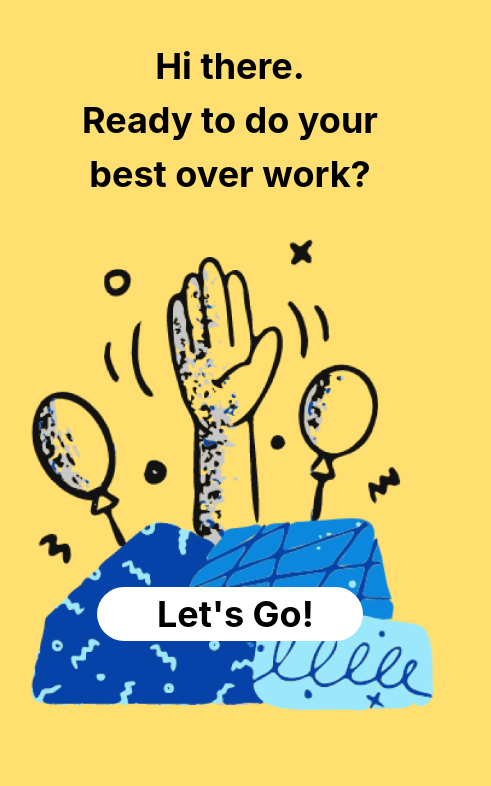
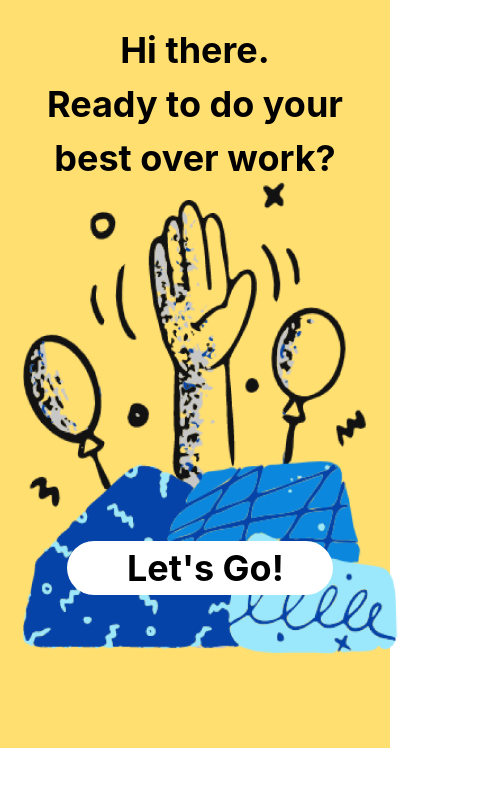
Before and after one commit to Alazar-dev/front-end-challenge, a React (Create React App) app: page / in a window 390 px wide. Shown: the top 786 px of the page, 491 px wide, since content can reach past the window. Built offline with nearby package versions, Linux system fonts and the light colour scheme.

Commit message:
finished styling and responsiveness

```diff
--- a/src/components/welcome/index.js
+++ b/src/components/welcome/index.js
@@ -4,19 +4,19 @@ import "./welcome.css";
 
 export default function WelcomeComponent() {
   return (
-    <div className="root flex justify-center">
-      <div className="main flex flex-col align-center justify-around">
-        <p className="greeting text-center">
+    <div className="root-welcome flex justify-center">
+      <div className="main-welcome flex flex-col align-center justify-around">
+        <p className="greeting-welcome text-center">
           Hi there. <br /> Ready to do your best over work?
         </p>
         <div className="flex justify-center">
-          <Link to="/auth" className="btn">
-            <p className="btnText">Let's Go!</p>
+          <Link to="/auth" className="btn-welcome">
+            <p className="btnText-welcome">Let's Go!</p>
           </Link>
         </div>
       </div>
       <div>
-        <img className="hiImg" src={HiImage} alt="img" />
+        <img className="hiImg-welcome" src={HiImage} alt="img" />
       </div>
     </div>
   );
--- a/src/components/welcome/welcome.css
+++ b/src/components/welcome/welcome.css
@@ -1,49 +1,55 @@
-.root, body {
-    height: 100%;
+.root-welcome {
+    height: auto;
     width: 100%;
     background-color: #FFDF70;
-    padding-top: 3%
+    padding: 7%;
 }
 
-.hiImg {
+.hiImg-welcome {
     width: 724px;
     height: 693px;
 }
 
-.btn {
+.btn-welcome {
     background-color: #fff;
     width: 266px;
     border-radius: 30px;
 }
 
-.btnText {
+.btnText-welcome {
     font-size: 36px;
     font-weight: bold;
     margin-left: 60px;
 }
 
-.greeting {
+.greeting-welcome {
     font-size: 60px;
     font-weight: bold;
     width: 521px;
 }
 @media only screen and (max-width: 900px) {
-    .greeting {
+    .root-welcome {
+        /*padding: 0 100% 0 0;*/
+        position: fixed;
+    }
+    .greeting-welcome {
         font-size: 36px;
         text-align: center;
-        margin-left: 70px;
-        padding: 0 14%;
-        margin-top: -10%;
+        padding: 0 15%;
+        margin-top: -25%;
     }
-    .btn {
-        margin-left: 70px;
-        margin-top: 40%;
+    .btn-welcome {
+        margin-left: 10px;
+        margin-top: 20%;
     }
-    .main {
+    .main-welcome {
         background-image: url("../../assets/img/light/Charco Hi.png");
-        background-size:504px 482px ;
+        background-size:90% 482px ;
         background-repeat: no-repeat;
-        background-position: bottom;
-        background-position-x: 80px;
+        background-position-y: 150px;
+        background-position-x: 40px;
+    }
+    .hiImg {
+        display: none;
     }
 }
```
